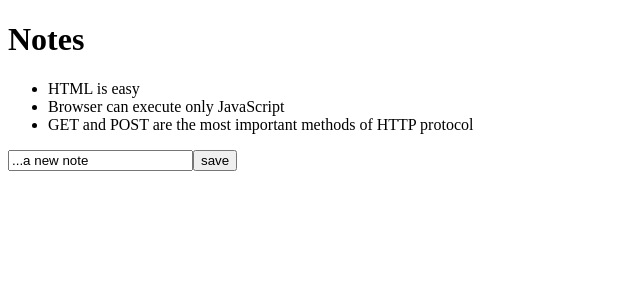
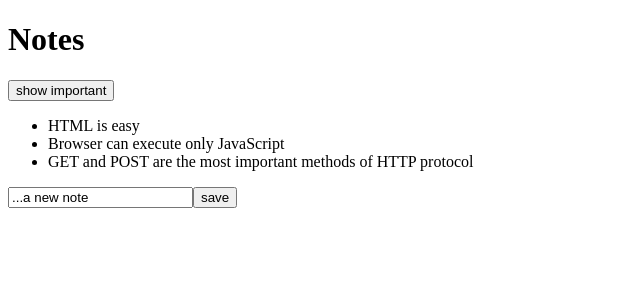
Before and after one commit to Carmine311/fullstackopen, a React (Create React App) app in the folder part2/collections/: page / in a window 1280 px wide. Shown: the top 300 px of the page, without its empty margins (0-640 px from the left). Built offline with nearby package versions, Linux system fonts and the light colour scheme.

Commit message:
Added note filtering

```diff
--- a/part2/collections/src/App.js
+++ b/part2/collections/src/App.js
@@ -4,6 +4,7 @@
 const App = (props) => {
   const [notes, setNotes] = useState(props.notes)
   const [newNote, setNewNote] = useState('...a new note')
+  const [showAll, setShowAll] = useState(true)
 
   const addNote = (event) => {
     event.preventDefault()
@@ -11,7 +12,7 @@
       content: newNote,
       date: new Date().toISOString(),
       important: Math.random() < 0.5,
-      id: notes.length + 1
+      id: notes.length + 1,
     }
 
     setNotes(notes.concat(noteObject))
@@ -23,11 +24,20 @@
     setNewNote(event.target.value)
   }
 
+  const notesToShow = showAll
+    ? notes
+    : notes.filter((note) => note.important)
+
   return (
     <div>
       <h1>Notes</h1>
+      <div>
+        <button onClick={() => setShowAll(!showAll)} >
+          show {showAll ? 'important' : 'all'}
+        </button>
+      </div>
       <ul>
-        {notes.map((note) => (
+        {notesToShow.map((note) => (
           <Note key={note.id} note={note} />
         ))}
       </ul>
```
